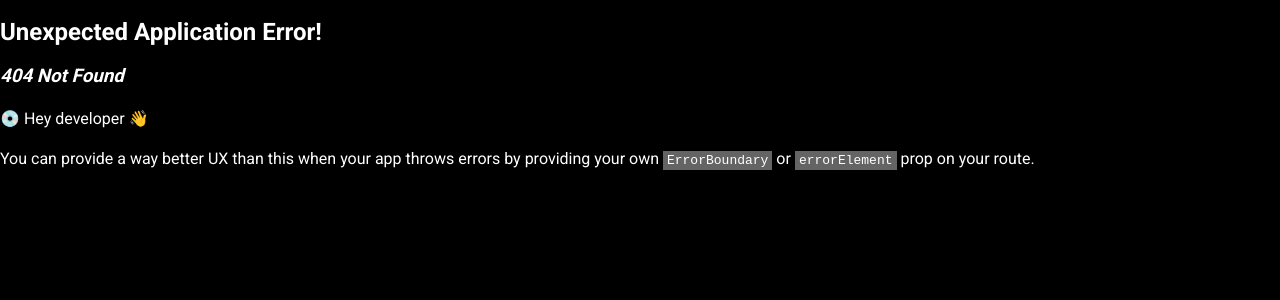
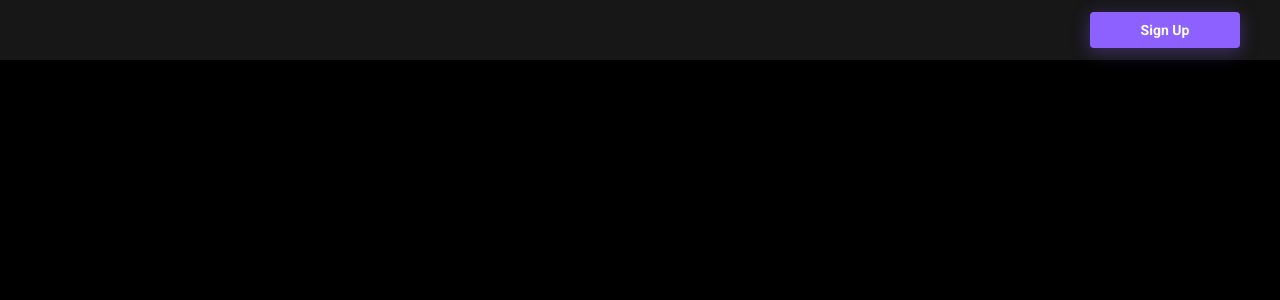
Before and after one commit to Dmytro-Doronin/flash-cards, a React (Vite) app: page /profile in a window 1280 px wide. Before the commit this address had no page. Shown: the top 300 px of the page. Built offline with nearby package versions, Linux system fonts and the light colour scheme; a web font is replaced by a local one.

Commit message:
profile page start

```diff
--- /dev/null
+++ b/src/pages/profilePage/ProfilePage.tsx
@@ -0,0 +1,11 @@
+import { Header } from '../../components/header/Header.tsx'
+
+import c from './profilePage.module.scss'
+
+export const ProfilePage = () => {
+  return (
+    <div className={c.profilePage}>
+      <Header />
+    </div>
+  )
+}
--- /dev/null
+++ b/src/pages/profilePage/profilePage.module.scss
@@ -0,0 +1,10 @@
+.profilePage {
+
+    display: flex;
+    align-items: center;
+    justify-content: center;
+
+    width: 100%;
+    height: calc(100vh - 60px);
+
+}
--- a/src/route/PrivetRoutes.tsx
+++ b/src/route/PrivetRoutes.tsx
@@ -1,6 +1,6 @@
 import { Outlet, Navigate } from 'react-router-dom'
 export const PrivateRoutes = () => {
-  const isAuthenticated = false
+  const isAuthenticated = true
 
   return isAuthenticated ? <Outlet /> : <Navigate to="/login" />
 }
```
Also changed, not shown: src/route/privateRoutesArray.tsx (+8 -1 lines).
